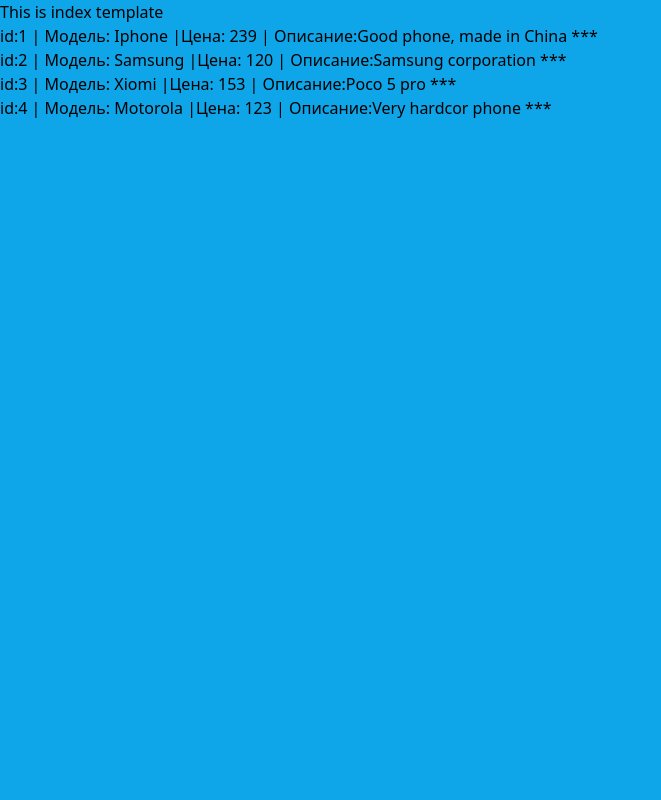
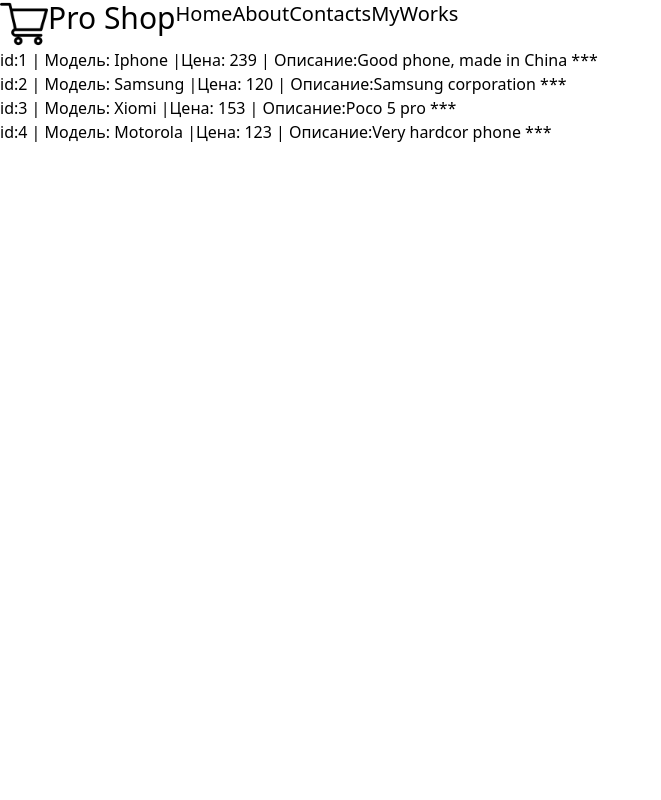
Before and after one commit to Vovan-man/yt_django_5_proj, a Django app: page /myapp/ in a window 1280 px wide. Shown: the whole page, without its empty margins (0-661 px from the left). Run offline with Django 5.2, Linux system fonts and the light colour scheme; data comes from the database, SQL or seed files in the repository; both versions use the stored data as it was after the commit.

Commit message:
base template +navbar

```diff
--- a/mysite/myapp/static/myapp/styles.css
+++ b/mysite/myapp/static/myapp/styles.css
@@ -558,7 +558,47 @@
   position: static;
 }
 
+.flex {
+  display: flex;
+}
+
+.h-8 {
+  height: 2rem;
+}
+
+.h-12 {
+  height: 3rem;
+}
+
+.w-8 {
+  width: 2rem;
+}
+
+.w-12 {
+  width: 3rem;
+}
+
 .bg-sky-500 {
   --tw-bg-opacity: 1;
   background-color: rgb(14 165 233 / var(--tw-bg-opacity));
 }
+
+.bg-sky-300 {
+  --tw-bg-opacity: 1;
+  background-color: rgb(125 211 252 / var(--tw-bg-opacity));
+}
+
+.text-lg {
+  font-size: 1.125rem;
+  line-height: 1.75rem;
+}
+
+.text-xl {
+  font-size: 1.25rem;
+  line-height: 1.75rem;
+}
+
+.text-3xl {
+  font-size: 1.875rem;
+  line-height: 2.25rem;
+}
--- /dev/null
+++ b/mysite/myapp/templates/myapp/base.html
@@ -0,0 +1,17 @@
+<!DOCTYPE html>
+{% load static %}
+<html lang="en">
+<head>
+    <meta charset="UTF-8">
+    <meta name="viewport" content="width=device-width, initial-scale=1.0">
+    <link rel="stylesheet" href="{% static 'myapp/styles.css' %}">
+    <title>Document</title>
+</head>
+<body>
+    {% block content %}
+
+    {% endblock content %}
+
+
+</body>
+</html>
--- a/mysite/myapp/templates/myapp/index.html
+++ b/mysite/myapp/templates/myapp/index.html
@@ -1,11 +1,30 @@
+{% extends "myapp/base.html" %}
 {% load static %}
-<html>
-    <head>
-         <link rel="stylesheet" href="{% static 'myapp/styles.css' %}">
-    </head>
-    <body class="bg-sky-500">
 
-        <h1> This is index template</h1>
+{% block content %}
+    <nav class="bg-white shadow-lg">
+        <div class="max-w-6xl mx-auto px-4">
+            <div class="flex justify-between">
+                <div class="flex space-x-7">
+                    <div>
+                        <a href="#" class="flex items-center px-2 py-4">
+                        <img class="h-12 w-12" src="{% static 'myapp/images/shopping-cart.png' %}" alt="logo"/>
+                        <span class="text-gray-500 font-semibold text-3xl">Pro Shop</span>
+                        </a>
+
+                    </div>
+                    <div class="items-center flex space-x-1">
+                        <a href="#" class="py-4 px-2 text-xl font-semibold border-b-4 border-green-500">Home</a>
+                        <a href="#" class="py-4 px-2 text-xl font semibold" >About</a>
+                        <a href="#" class="py-4 px-2 text-xl font semibold" >Contacts</a>
+                        <a href="#" class="py-4 px-2 text-xl font semibold" >MyWorks</a>
+                    </div>
+                </div>
+            </div>
+        </div>
+    </nav>
+
+
 
     <h2>
         <!--a href="/myapp/hello/{{item.id}}/" -->
@@ -15,5 +34,4 @@
         <a>
         {% endfor %}
     </h2>
-    </body>
-</html>
+    {% endblock content %}
```
Also changed, not shown: mysite/db.sqlite3, mysite/myapp/static/myapp/images/shopping-cart.png (added). Lines whose indentation alone changed are shown as unchanged.
